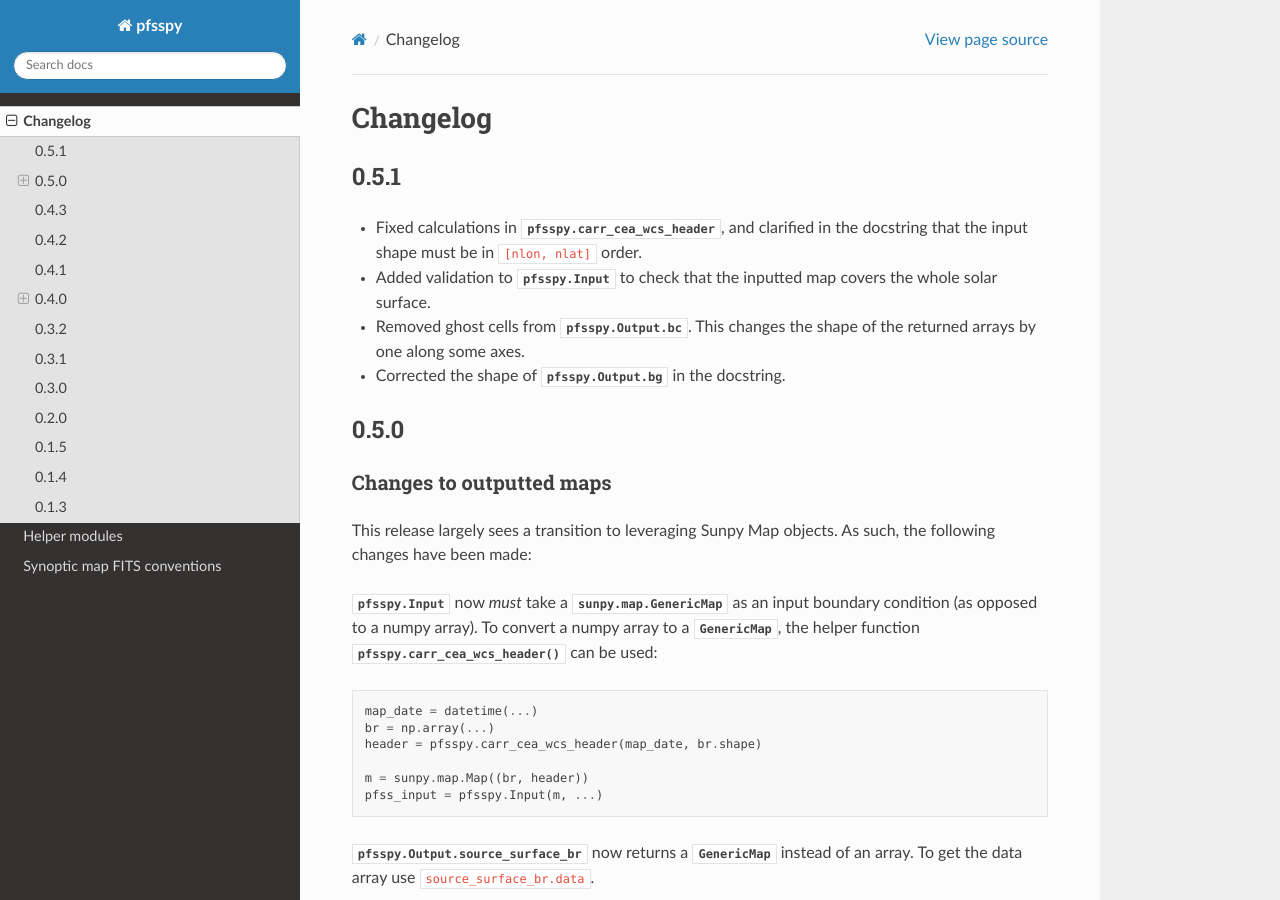
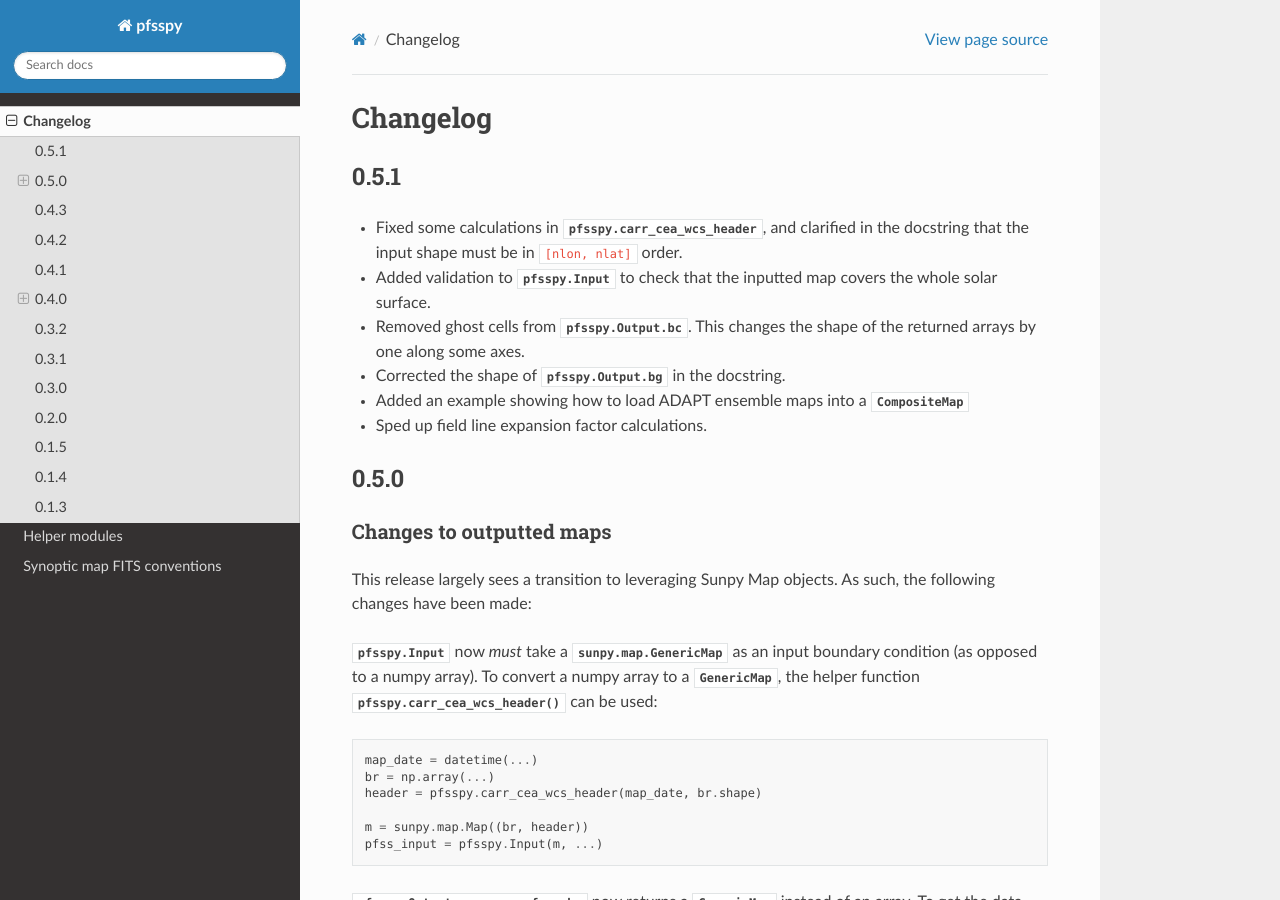
Before and after one commit to sunpy/sunkit-magex, a Sphinx documentation site: the page built from docs/changes.rst, in a window 1280 px wide and 900 px high. Built offline with Sphinx 7.4.7 and the Read the Docs theme 2.0.0, drawn with Linux system fonts in a browser that asks for light colours; pages that are not in the unit, such as notebooks, are missing from menus; the version number could not be read and is left out.

Commit message:
Update 0.5.1 changelog

```diff
--- a/docs/changes.rst
+++ b/docs/changes.rst
@@ -3,13 +3,16 @@ Changelog
 
 0.5.1
 -----
-- Fixed calculations in `pfsspy.carr_cea_wcs_header`, and clarified in the
+- Fixed some calculations in `pfsspy.carr_cea_wcs_header`, and clarified in the
   docstring that the input shape must be in ``[nlon, nlat]`` order.
 - Added validation to `pfsspy.Input` to check that the inputted map covers the
   whole solar surface.
 - Removed ghost cells from `pfsspy.Output.bc`. This changes the shape of the
   returned arrays by one along some axes.
 - Corrected the shape of `pfsspy.Output.bg` in the docstring.
+- Added an example showing how to load ADAPT ensemble maps into a
+  `~sunpy.map.CompositeMap`
+- Sped up field line expansion factor calculations.
 
 0.5.0
 -----
```
